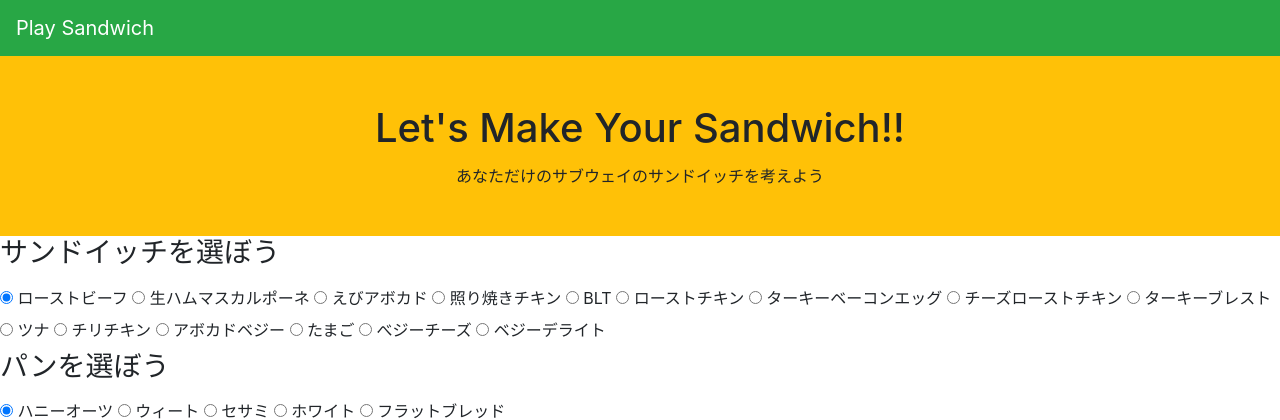
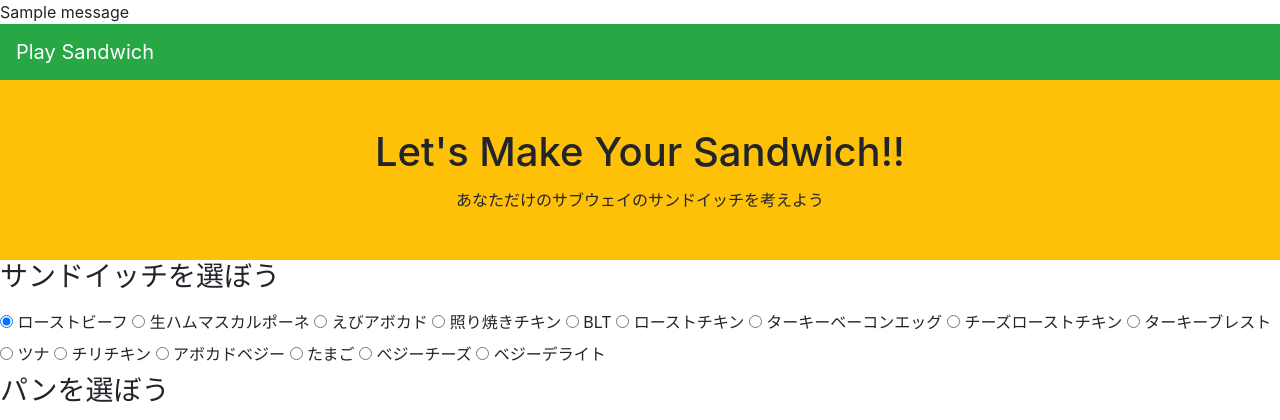
Before and after one commit to mihoijuin/subway-order, a Flask app: page / in a window 1280 px wide. Shown: the top 420 px of the page. Run offline with Flask 2, Linux system fonts and the light colour scheme; one stand-in notice (Sample message) is shown; some libraries are stand-ins or nearby versions.

Commit message:
[update]refs #65 値がチェックボックスに入ってない時に表示するメッセージのコードを追加

```diff
--- a/web-app/subway/templates/base.html
+++ b/web-app/subway/templates/base.html
@@ -19,6 +19,9 @@
 
 <body>
   <header>
+  {% for message in get_flashed_messages() %}
+    <div class=flash>{{ message }}</div>
+  {% endfor %}
     <div class="navbar navbar-expand-sm navbar-dark bg-success">
       <a class="navbar-brand" href="{{ url_for('toppage') }}">Play Sandwich</a>
     </div>
```
